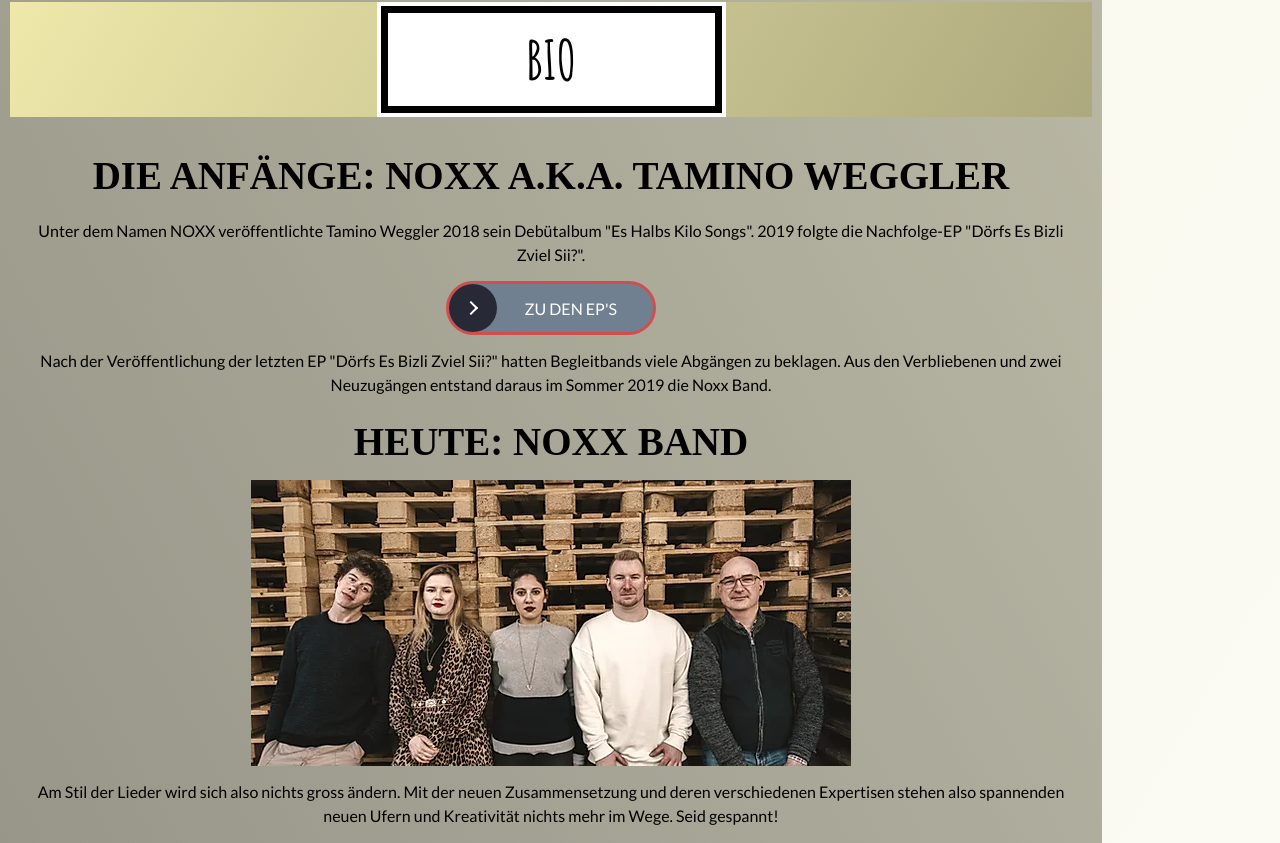
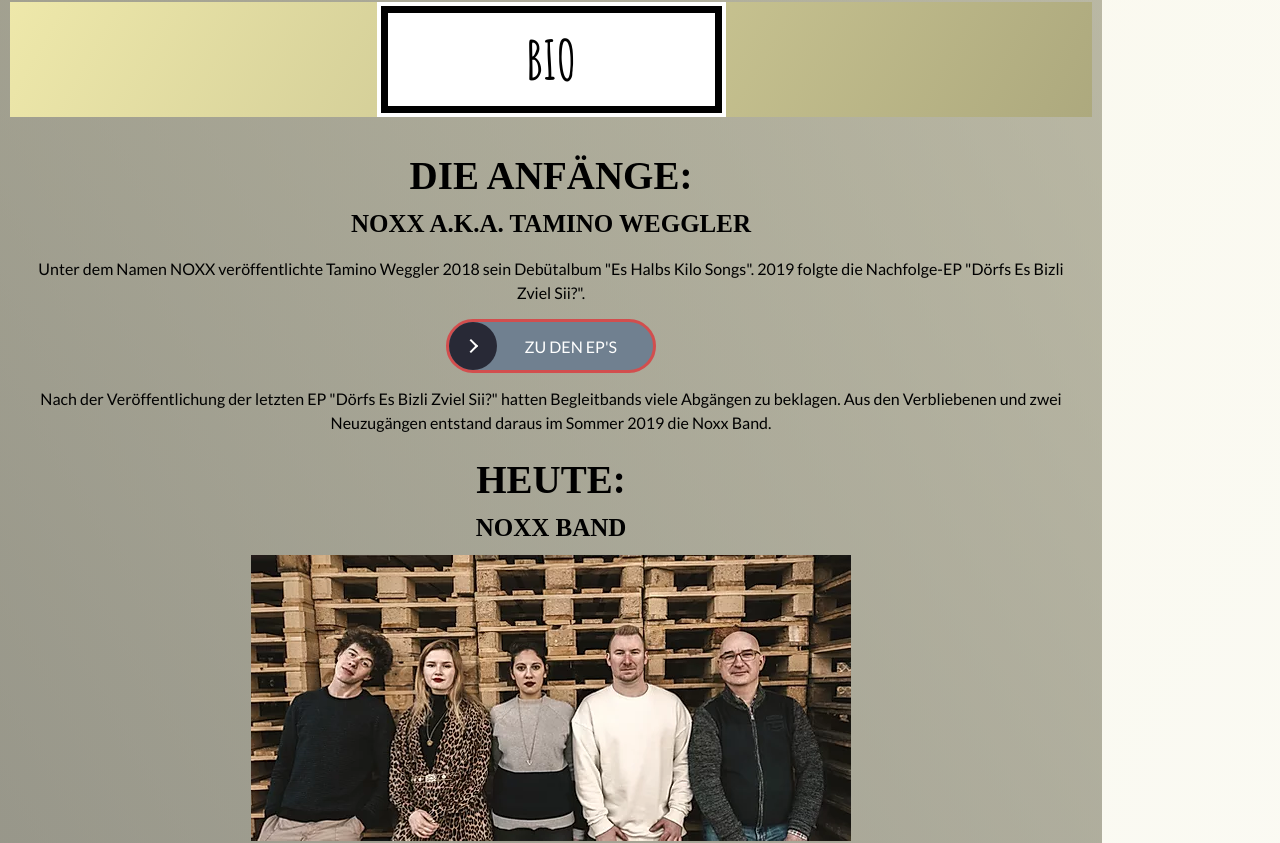
Before and after one commit to weeebr/noxx, a React (Create React App) app: page / in a window 1280 px wide. Shown: the part 2180-3023 px from the top of the page. Built offline with nearby package versions, Linux system fonts and the light colour scheme; a web font is replaced by a local one.

Commit message:
improve colors and positioning of downloads section

```diff
--- a/src/GlobalStyle.js
+++ b/src/GlobalStyle.js
@@ -97,12 +97,24 @@ const GlobalStyle = createGlobalStyle`
     background: white;
     border: 4px solid white;
     padding-top: 13px;
+
+    ${breakpoint(device.phone)} {
+      padding-top: 10px;
+      font-size: 44px;
+      width: 200px;
+      height: 95px;
+    }
   }
 
   h3 {
     ${getString(typography.h3)};
     text-align: center;
     margin: 16px 0 8px 0;
+
+    span {
+      display: block
+      font-size: 25px;
+    }
   }
 
   h4 {
--- a/src/pages/Bio.js
+++ b/src/pages/Bio.js
@@ -12,7 +12,9 @@ const Bio = ({ openVideo }) => {
   return (
     <>
       <SectionTitle>Bio</SectionTitle>
-      <h3>Die Anfänge: NOXX a.k.a. Tamino Weggler</h3>
+      <h3>
+        Die Anfänge: <span>NOXX a.k.a. Tamino Weggler</span>
+      </h3>
       <p>
         Unter dem Namen NOXX veröffentlichte Tamino Weggler 2018 sein Debütalbum
         "Es Halbs Kilo Songs". 2019 folgte die Nachfolge-EP "Dörfs Es Bizli
@@ -32,7 +34,9 @@ const Bio = ({ openVideo }) => {
         hatten Begleitbands viele Abgängen zu beklagen. Aus den Verbliebenen und
         zwei Neuzugängen entstand daraus im Sommer 2019 die Noxx Band.
       </p>
-      <h3>Heute: NOXX Band</h3>
+      <h3>
+        Heute: <span>NOXX Band</span>
+      </h3>
       <div style={{ display: "flex", justifyContent: "center" }}>
         <img src={bandFrontal} alt="NOXX Bandfoto" />
       </div>
--- a/src/pages/Downloads.js
+++ b/src/pages/Downloads.js
@@ -8,8 +8,8 @@ import DownloadButton from "../page-components/DownloadButton";
 import { breakpoint, device } from "./../theme/index";
 
 const DownloadsWrapper = styled.div`
-  background: rgba(47, 46, 46, 1);
-  margin: 200px -20px -40px -20px;
+  background: #2b2b2b;
+  margin: 200px 0 -40px 0;
   color: white;
   padding: 12px;
 
@@ -36,6 +36,11 @@ const DownloadsWrapper = styled.div`
     text-align: center;
     line-height: 40px;
     margin: 16px 0 14px 0;
+    color: #80775a;
+  }
+
+  p {
+    color: #7d7d7b;
   }
 
   a {
```
